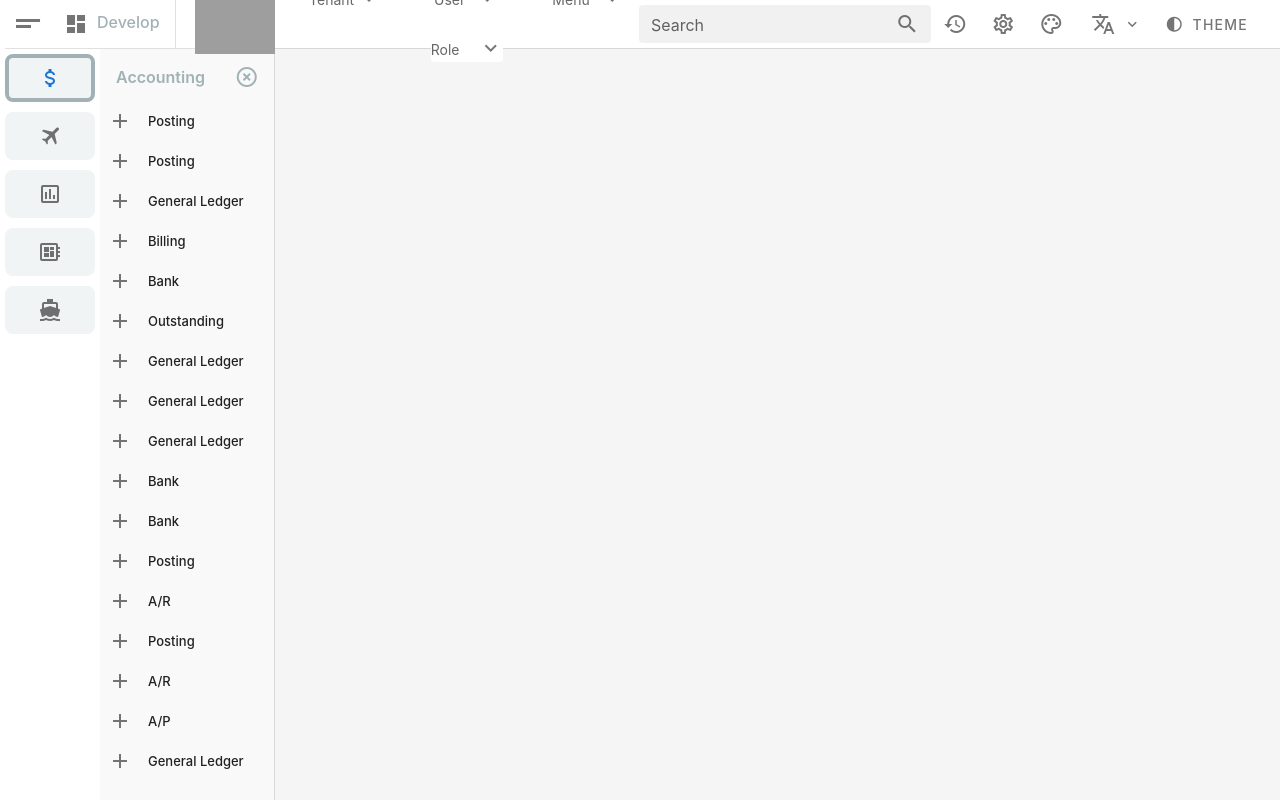
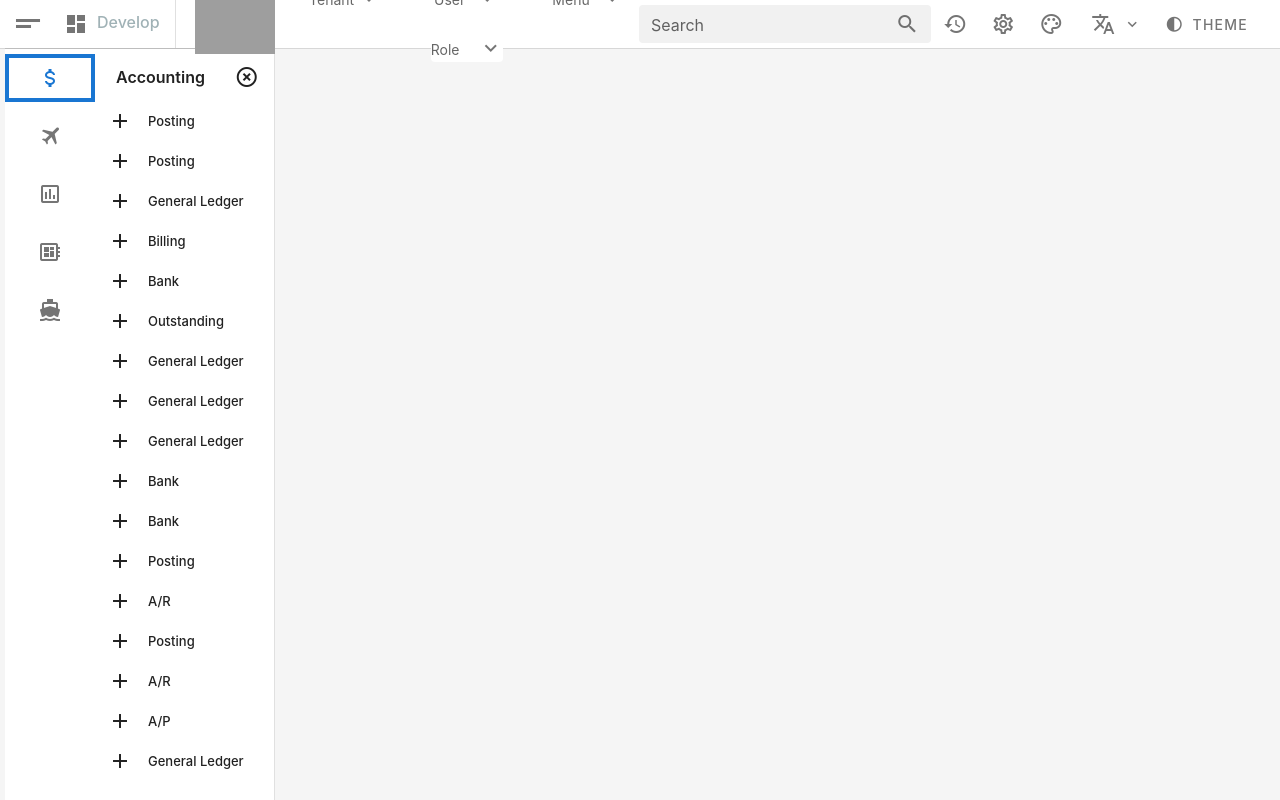
Before and after one commit to TinaW00/menu, a Vue app: page / in a window 1280 px wide. Both pictures are taken after a click on the button 28 px from the left and 24 px from the top of the page. Built offline with nearby package versions, Linux system fonts and the light colour scheme; grey boxes are pictures that could not be loaded.

Commit message:
revised css to Variables

```diff
--- a/src/components/HelloWorld.vue
+++ b/src/components/HelloWorld.vue
@@ -173,7 +173,7 @@
                 </header>
               </v-list-item>
               <div id="menu-tab-item-scrollbar">
-                <v-list-group sub-group v-for="(subitem, index) in item.submodule" :key="index" @click="changeicon(index)" :append-icon=" expandtab.includes((index + tabseries)) ? 'mdi-minus' : 'mdi-plus'" :prepend-icon="expandtab.includes((index + tabseries)) ? 'mdi-minus' : 'mdi-plus'" no-action color="#A0B2B6" class="menu-tab-item-list-group" style="padding-left:0px!important">
+                <v-list-group sub-group v-for="(subitem, index) in item.submodule" :key="index" @click="changeicon(index)" :append-icon=" expandtab.includes((index + tabseries)) ? 'mdi-minus' : 'mdi-plus'" :prepend-icon="expandtab.includes((index + tabseries)) ? 'mdi-minus' : 'mdi-plus'" no-action :color="`var(--Menu-ListItem-GroupHeader-HoverAct-color)`" class="menu-tab-item-list-group" style="padding-left:0px!important;">
                   <template v-slot:activator>
                     <v-list-item-content>
                       <v-list-item-title>{{ subitem.title }}</v-list-item-title>
@@ -393,7 +393,7 @@ import pmenu from "./menu.json";
   border-radius: 8px;
 }
 .nav-drawer{
-  background: #fff!important;
+  background: var(--Menu-bg)!important;
   padding-left: 5px;
   min-width: 61px!important;
 }
@@ -402,31 +402,31 @@ import pmenu from "./menu.json";
 	max-width:100%;
 }
 .menu-act-tabs{
-  border-radius: 8px;
-  border: 4px solid #A0B2B6;
+  border: 4px solid;
+  border-color: var(--Menu-tabs-border-color);
   z-index:10;
   transition: .18s;
 }
 .menu-tab{
-	min-width:50px;
-	max-width:50px;
-  max-height:50px;
+	min-width: var(--Menu-tab-width-height);
+	max-width: var(--Menu-tab-width-height);
+  max-height: var(--Menu-tab-width-height);
 	padding: 0px 0px;
-  border-radius: 8px;
-  background: #F0F4F5;
+  border-radius: var(--Menu-tab-border-radius);
+  background: var(--Menu-tab-bg);
   margin: 5px 0;
-  font-size:30px!important;
-  color:#000
 }
 .menu-tab > .v-icon{
   font-size:30px;
-  color:#555353;
+  color:var(--Menu-tab-color);
 }
 .menu-act-tabs > .v-icon{
   font-size:28px;
-  color:#555353;
+  color:var(--Menu-tab-act-color);
 }
-
+:root{
+  --Menu-ListItem-GroupHeader-HoverAct-color:#A0B2B6
+}
 .menu-tab:before{
   opacity:0!important;
 }
@@ -436,22 +436,31 @@ import pmenu from "./menu.json";
 .menu-tab-item-list-group .v-list-group__header.v-list-item{
   transition: color .1s;
 }
+.menu-tab-item-list-group .v-list-group__header.v-list-item:not(.v-list-item--active):not(.v-list-item--disabled){
+  color: var(--Menu-ListItem-GroupHeader-color)!important;
+}
+.menu-tab-item-list-group .v-list-group__header.v-list-item:not(.v-list-item--active):not(.v-list-item--disabled) .v-icon{
+  color: var(--Menu-ListItem-GroupHeader-color)!important;
+}
+.menu-tab-item-list-group .v-icon{
+  font-size: 16px;
+}
 .menu-tab-item-list-group .v-list-group__header.v-list-item:hover{
-  color:#A0B2B6;
+  color:var(--Menu-ListItem-GroupHeader-HoverAct-color)!important;
 }
 .menu-tab-item-list-group .v-list-group__header.v-list-item:hover .v-icon{
-  color:#A0B2B6;
+  color:var(--Menu-ListItem-GroupHeader-HoverAct-color)!important;
 }
 .menu-tab-item-list-item .v-list-item__content{
-  color:#888;
+  color:var(--Menu-ListItem-GroupContent-color);
 }
 .menu-tab-item-list-item .v-icon{
-  color:#A0B2B6;
+  color:var(--Menu-ListItem-GroupContent-icon-color);
 }
 
 
 .menu-tab-item{
-  background: #f9f9f9;
+  background: var(--Menu-Tab-ListItem-bg);
   padding: 0px;
   min-height: calc( 100vh - 49px );
   width: -webkit-fill-available;
@@ -462,13 +471,13 @@ import pmenu from "./menu.json";
 }
 .menu-tab-item-header{
 	font-weight:600;
-	color: #A0B2B6;
+	color: var(--Menu-ListItem-Title-color);
 	display:flex;
 	justify-content: space-between;
 	width: 100%;
 }
 .menu-tab-item-header-close{
-  color: #A0B2B6!important;
+  color: var(--Menu-ListItem-Title-color)!important;
   font-weight:400;
 }
 #menu-tab-item-scrollbar{
@@ -480,27 +489,25 @@ import pmenu from "./menu.json";
   overflow: overlay;
 }
 #menu-tab-item-scrollbar::-webkit-scrollbar {
-    width: 0.4em;
-    height: 0.4em;
-    border-radius: 50px;
+    width: var(--Menu-ListItem-ScrollBar-width-height);
+    height: var(--Menu-ListItem-ScrollBar-width-height);
+    border-radius: var(--Menu-ListItem-ScrollBar-border-radius);
 }
 #menu-tab-item-scrollbar::-webkit-scrollbar-track-piece:start {
     background: transparent;
 }
 #menu-tab-item-scrollbar::-webkit-scrollbar-thumb {
-    background-color: #ccc;
-    border-radius: 50px;
+    background-color: var(--Menu-ListItem-ScrollBar-color);
+    border-radius: var(--Menu-ListItem-ScrollBar-border-radius);
     background-clip: content-box;
     border: var(--STScrollBar-thumb-border);
 }
 #menu-tab-item-scrollbar::-webkit-scrollbar-track {
-    background-color: #eee;
-    border-radius: 50px;
+    background-color: var(--Menu-ListItem-ScrollBar-bg);
+    border-radius: var(--STScrollBar-thumb-border);
     display: block;
-    /*margin-top: var(--TRScrollBar-margin-top);*/
     border: var(--STScrollBar-border);
 }
-
 #menu-tab-item-scrollbar .v-list-group__header  {
     padding-left: 0px!important;
 }
@@ -521,7 +528,7 @@ import pmenu from "./menu.json";
 }
 
 #dashboard .v-select__selection--comma{
-  color: #A0B2B6!important;
+  color: var(--Menu-Dashboard-Selected-color)!important;
 }
 
 .searchbar{
```
